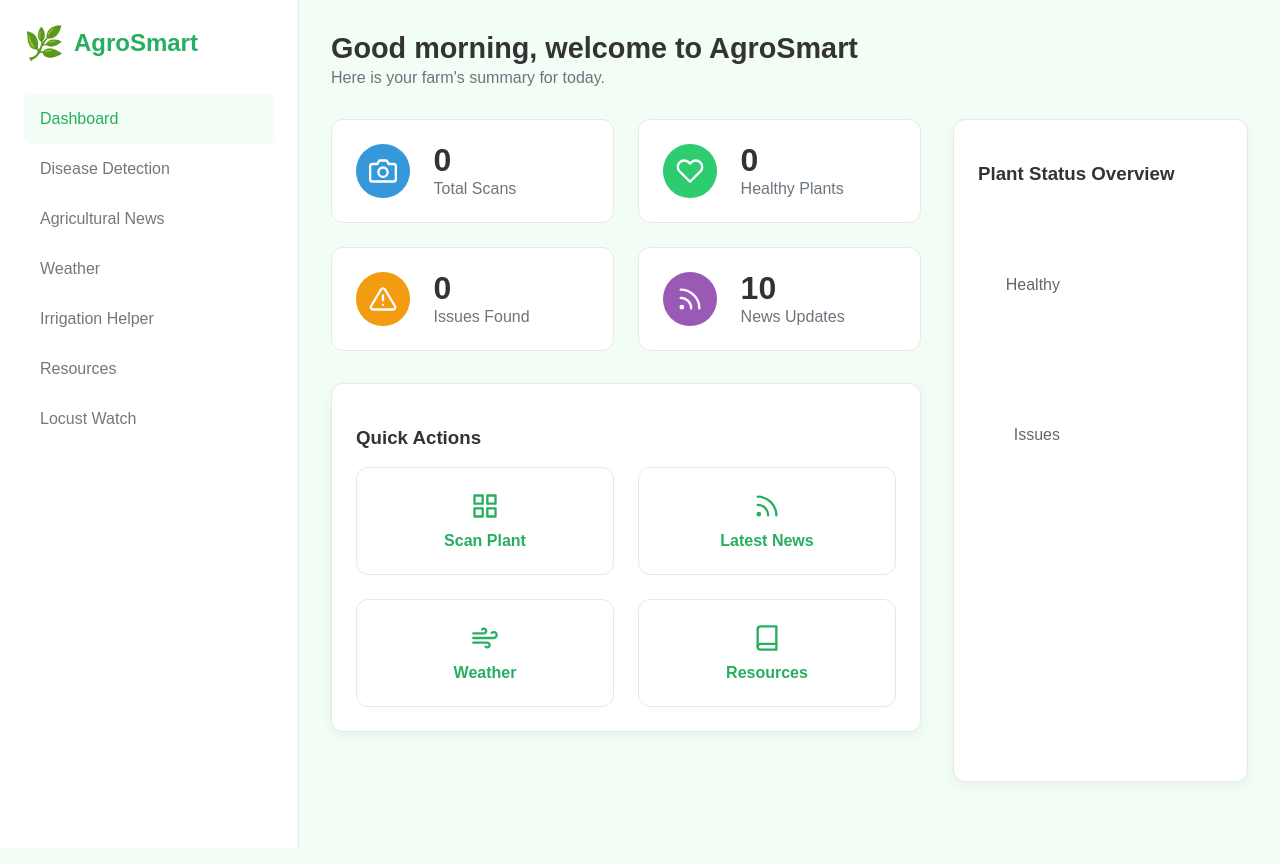
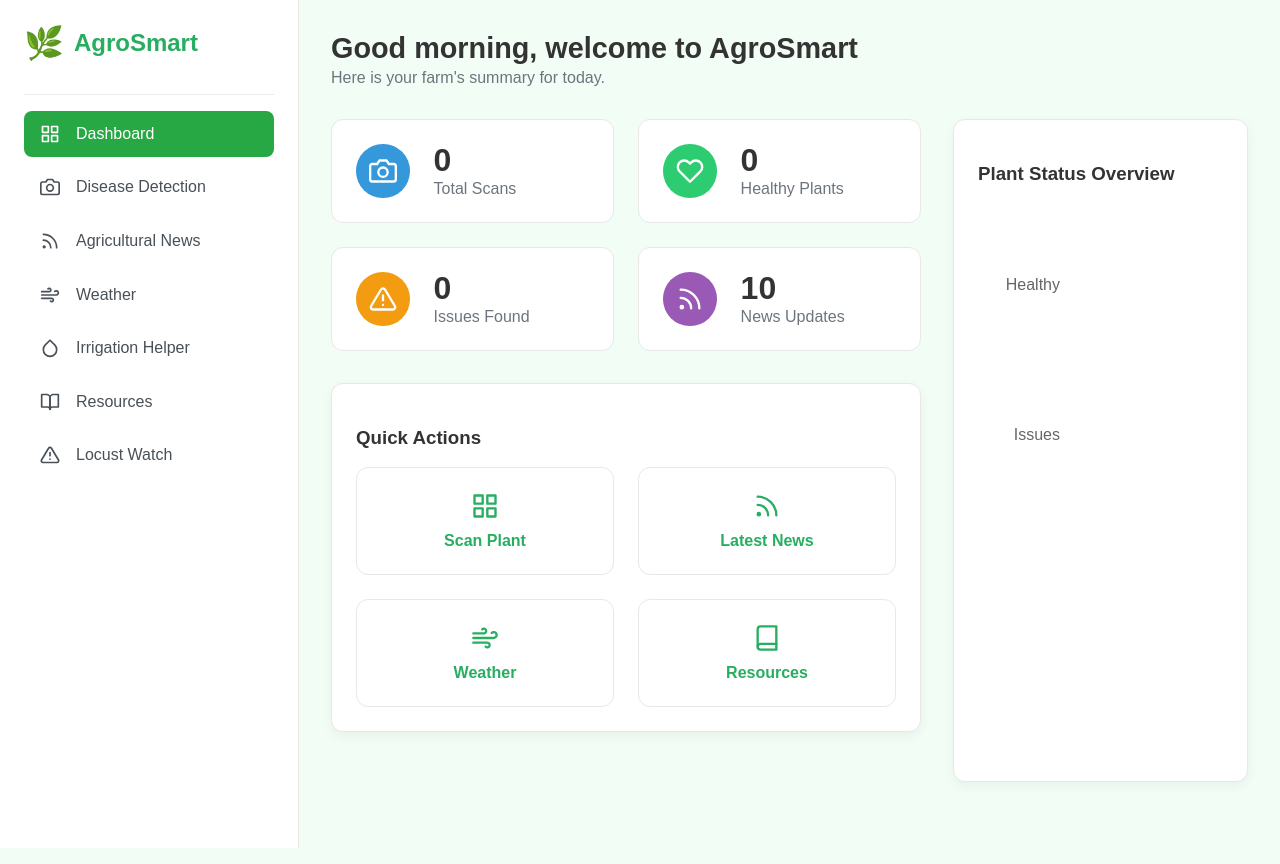
Before and after one commit to IvinGeorge04/Agrosmart, a React (Create React App) app in the folder front_end/: page /app in a window 1280 px wide. Built offline with nearby package versions, Linux system fonts and the light colour scheme.

Commit message:
modified sidebar

```diff
--- /dev/null
+++ b/front_end/src/components/Sidebar.css
@@ -0,0 +1,64 @@
+/* Sidebar.css */
+
+.sidebar {
+    width: 260px;
+    background-color: #ffffff;
+    border-right: 1px solid #e9ecef;
+    display: flex;
+    flex-direction: column;
+    padding: 1.5rem;
+    height: 100vh;
+}
+
+.sidebar-header {
+    display: flex;
+    align-items: center;
+    gap: 0.75rem;
+    padding-bottom: 1.5rem;
+    margin-bottom: 1rem;
+    border-bottom: 1px solid #e9ecef;
+}
+
+.sidebar-header .logo-icon {
+    font-size: 2rem;
+}
+
+.sidebar-header h1 {
+    font-size: 1.5rem;
+    margin: 0;
+    color: #343a40;
+}
+
+.sidebar-nav {
+    display: flex;
+    flex-direction: column;
+    gap: 0.5rem; /* Space between links */
+}
+
+/* Styling for each NavLink */
+.sidebar-nav a {
+    display: flex;
+    align-items: center;
+    gap: 1rem; /* Space between icon and text */
+    padding: 0.8rem 1rem;
+    border-radius: 8px;
+    text-decoration: none;
+    color: #495057;
+    font-weight: 500;
+    transition: background-color 0.2s ease, color 0.2s ease;
+}
+
+.sidebar-nav a:hover {
+    background-color: #f8f9fa;
+    color: #212529;
+}
+
+/* This 'active' class is automatically added by NavLink */
+.sidebar-nav a.active {
+    background-color: #28a745; /* A pleasant green for the active link */
+    color: #ffffff;
+}
+
+.sidebar-nav a svg {
+    font-size: 1.25rem; /* Consistent icon size */
+}
--- a/front_end/src/components/Sidebar.jsx
+++ b/front_end/src/components/Sidebar.jsx
@@ -1,5 +1,16 @@
 import React from 'react';
 import { NavLink } from 'react-router-dom';
+// Import the icons from react-icons
+import {
+    FiGrid,
+    FiCamera,
+    FiRss,
+    FiWind,
+    FiDroplet,
+    FiBookOpen,
+    FiAlertTriangle
+} from 'react-icons/fi';
+import './Sidebar.css'; // We'll create this file for styling
 
 const Sidebar = () => {
     return (
@@ -9,15 +20,28 @@ const Sidebar = () => {
                 <h1>AgroSmart</h1>
             </div>
             <nav className="sidebar-nav">
-                <ul>
-                    <li><NavLink to="/app" end>Dashboard</NavLink></li>
-                    <li><NavLink to="/app/disease-detection">Disease Detection</NavLink></li>
-                    <li><NavLink to="/app/news">Agricultural News</NavLink></li>
-                    <li><NavLink to="/app/weather">Weather</NavLink></li>
-                    <li><NavLink to="/app/irrigation">Irrigation Helper</NavLink></li>
-                    <li><NavLink to="/app/resources">Resources</NavLink></li>
-                    <li><NavLink to="/app/locust-watch">Locust Watch</NavLink></li>
-                </ul>
+                {/* Each NavLink now contains an icon and a span for the text */}
+                <NavLink to="/app" end>
+                    <FiGrid /> <span>Dashboard</span>
+                </NavLink>
+                <NavLink to="/app/disease-detection">
+                    <FiCamera /> <span>Disease Detection</span>
+                </NavLink>
+                <NavLink to="/app/news">
+                    <FiRss /> <span>Agricultural News</span>
+                </NavLink>
+                <NavLink to="/app/weather">
+                    <FiWind /> <span>Weather</span>
+                </NavLink>
+                <NavLink to="/app/irrigation">
+                    <FiDroplet /> <span>Irrigation Helper</span>
+                </NavLink>
+                <NavLink to="/app/resources">
+                    <FiBookOpen /> <span>Resources</span>
+                </NavLink>
+                <NavLink to="/app/locust-watch">
+                    <FiAlertTriangle /> <span>Locust Watch</span>
+                </NavLink>
             </nav>
         </aside>
     );
```
